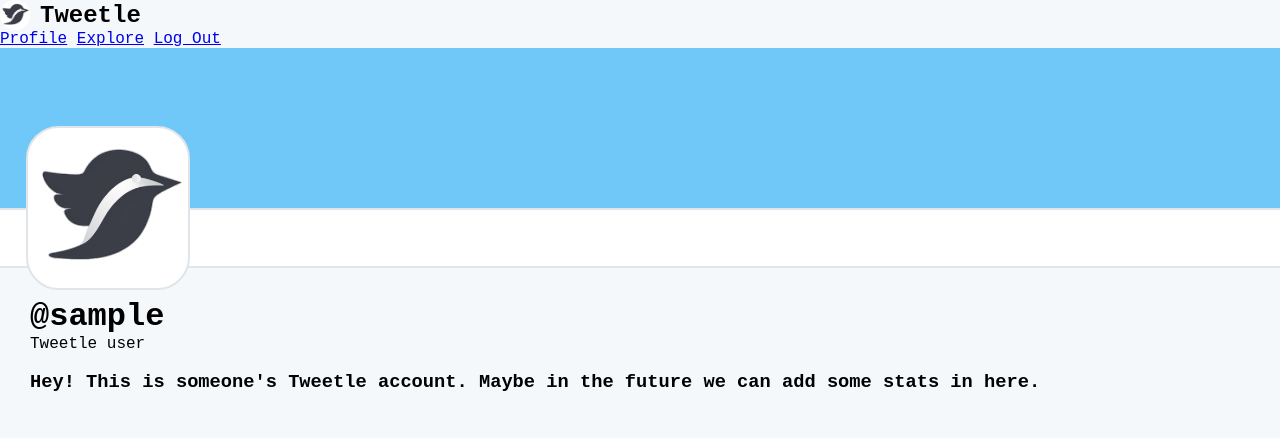
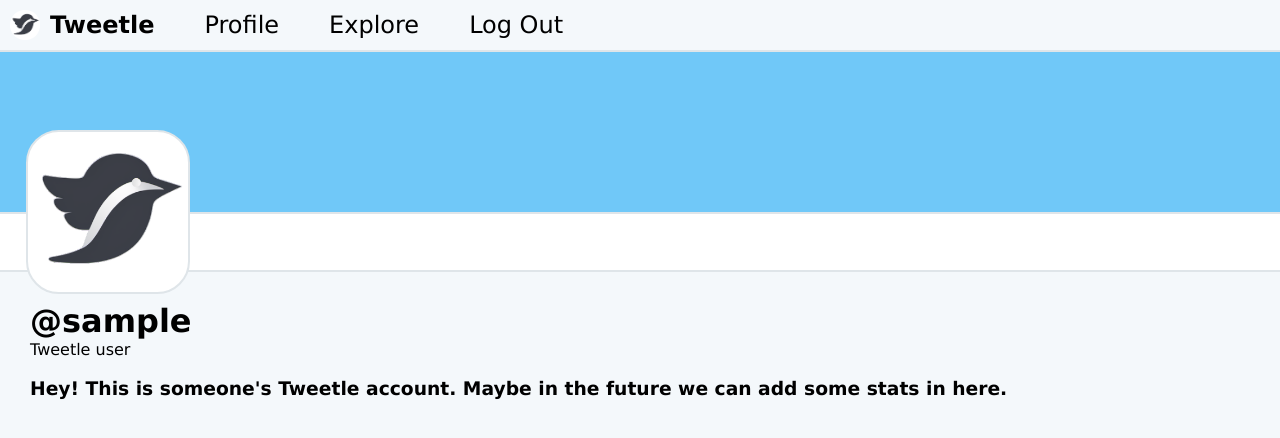
Before and after one commit to NickKipshidze/tweetle, a Django app: template templates/profile.html in a window 1280 px wide. Shown: the top 438 px of the page. Run offline with Django 4.2, Linux system fonts and the light colour scheme; the template is opened without the code that fills it: most values are stand-ins (such as "Sample title", 1, 10 or a date in 2020).

Commit message:
Update style.css

```diff
--- a/static/css/style.css
+++ b/static/css/style.css
@@ -4,7 +4,7 @@
 }
 
 body {
-    font-family: 'Courier New', Courier, monospace;
+    font-family: Verdana, Helvetica, Arial, sans-serif;
 }
 
 .flex-center {
@@ -12,6 +12,19 @@ body {
     justify-content: center;
     align-items: center;
     flex-direction: column;
+}
+
+.nav-bar {
+    display: flex;
+    width: 100vw;
+    gap: 30px;
+    align-items: center;
+    justify-content: flex-start;
+    border-bottom: 2px solid #dfe5e9;
+}
+
+.nav-bar > * {
+    padding: 10px;
 }
 
 button:hover { background-color: #CFD9DE; }
@@ -71,3 +84,9 @@ input {
     border: 2px solid #cfd9ded0;
     font-size: 15px;
 }
+
+a {
+    color: #000000;
+    font-size: 1.5em;
+    text-decoration: none;
+}
```
